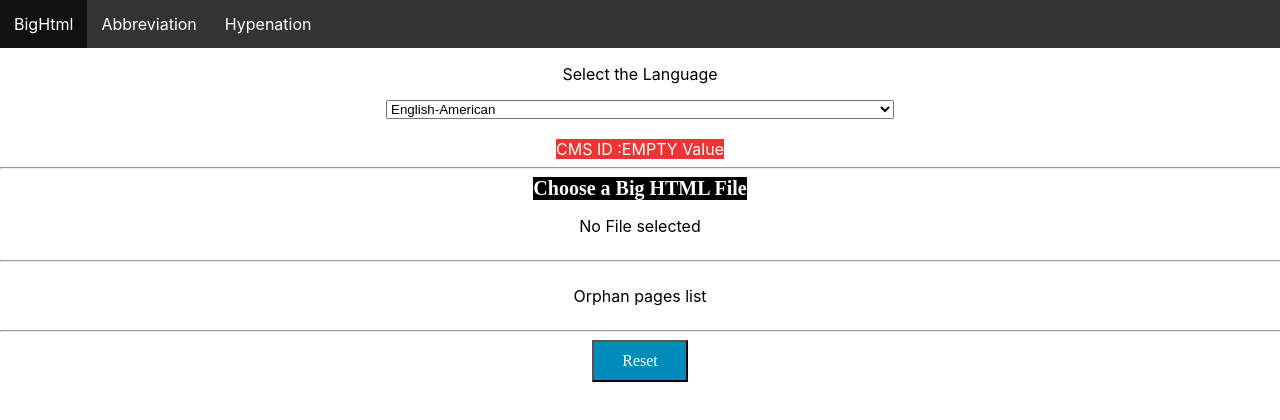
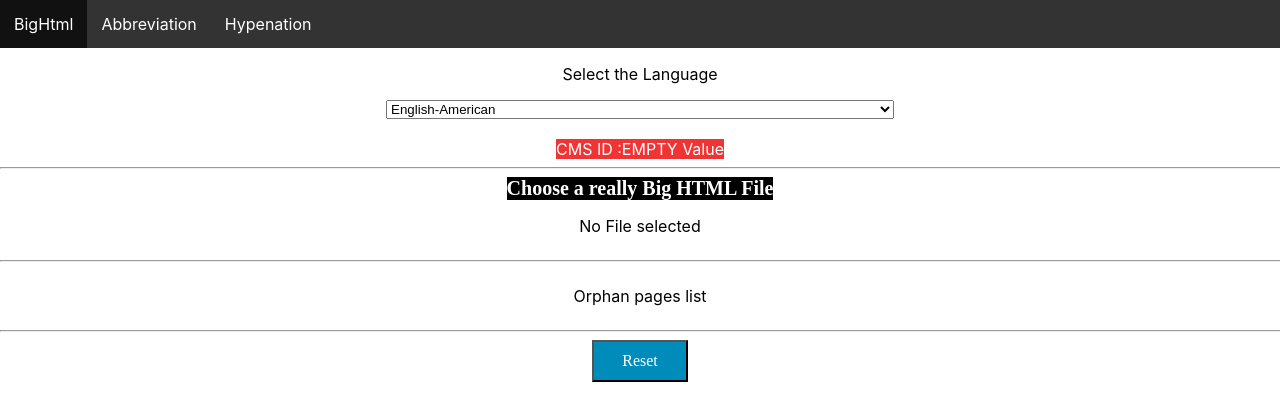
Before and after one commit to trrip/react-monsoon, a React (Create React App) app: page / in a window 1280 px wide. Shown: the top 420 px of the page. Built offline with nearby package versions, Linux system fonts and the light colour scheme.

Commit message:
new changes added and few more issues solved. Added a scipt for auto deploy on server

```diff
--- a/src/Components/Abbrivation/Component/abbrivation.js
+++ b/src/Components/Abbrivation/Component/abbrivation.js
@@ -256,6 +256,7 @@ class Abbrivation extends React.Component {
           // console.log(originalFile);
           let bodyData = this.getBodyOfPage(originalFile)[1];
           bodyData = this.removeAbbrivation(bodyData); //this line is to remove older abbreviation
+          // if(body does contain that don't execute)
           for (let i in this.state.abbrStore) {
             let element = this.state.abbrStore[i];
             if (element.defination !== "") {
--- a/src/Components/BigHtml/component/cuttingKeys.js
+++ b/src/Components/BigHtml/component/cuttingKeys.js
@@ -255,7 +255,7 @@ export default class CuttingKeys extends React.Component {
           accept="text/html"
           onChange={e => this.handleFile(e.target.files)}
         />
-        <label htmlFor="file">Choose a Big HTML File</label>
+        <label htmlFor="file">Choose a really Big HTML File</label>
         <p>
           {this.state.fileName === ""
             ? "No File selected"
--- a/src/Components/Hypenation/hypenComponent.js
+++ b/src/Components/Hypenation/hypenComponent.js
@@ -145,7 +145,7 @@ class HyphenateUI extends React.Component {
   };
 
   fileSelectorHandler = fileNames => {
-    //show loader
+    // show loader
     // console.log(fileNames);
     if (fileNames.length !== 0) {
       let tempHolder = [...this.state.files];
```
Also changed, not shown: .circleci/config.yml, 1 other file (tests, documents, lock files or other folders).
